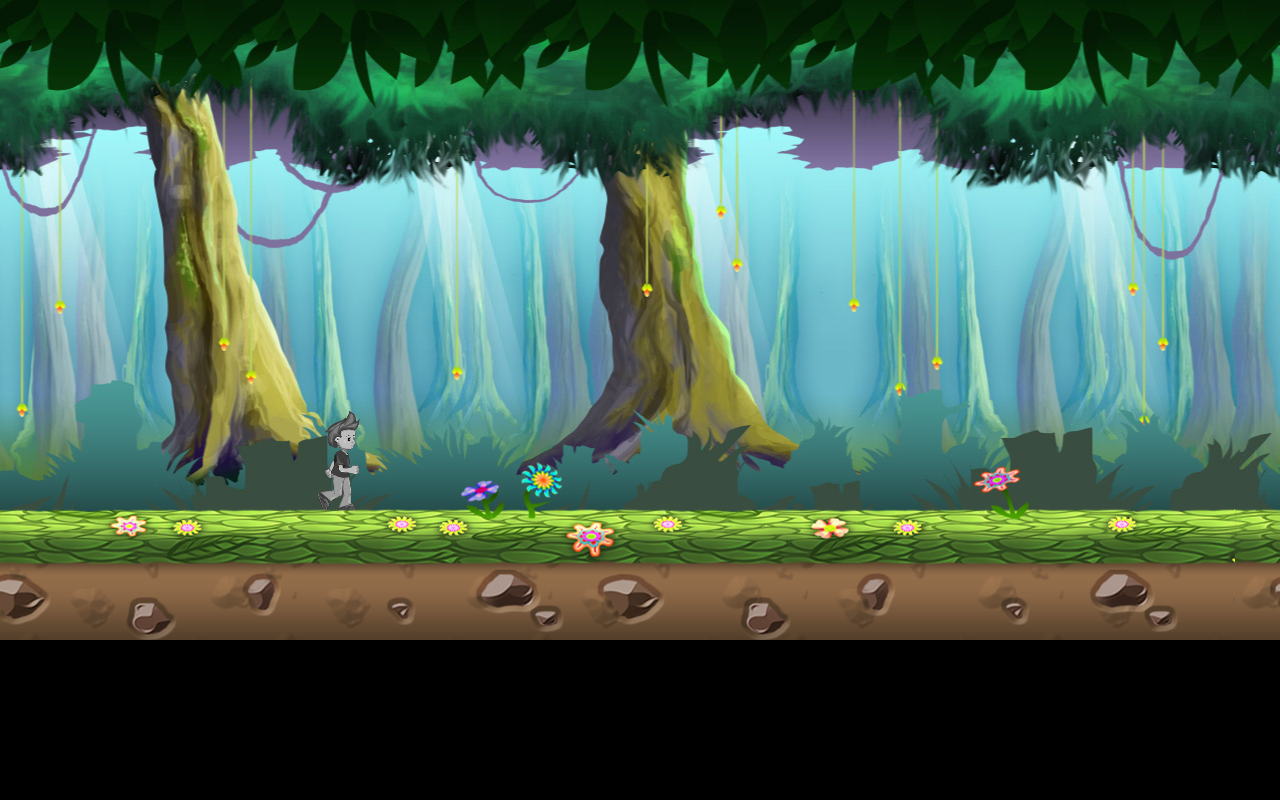
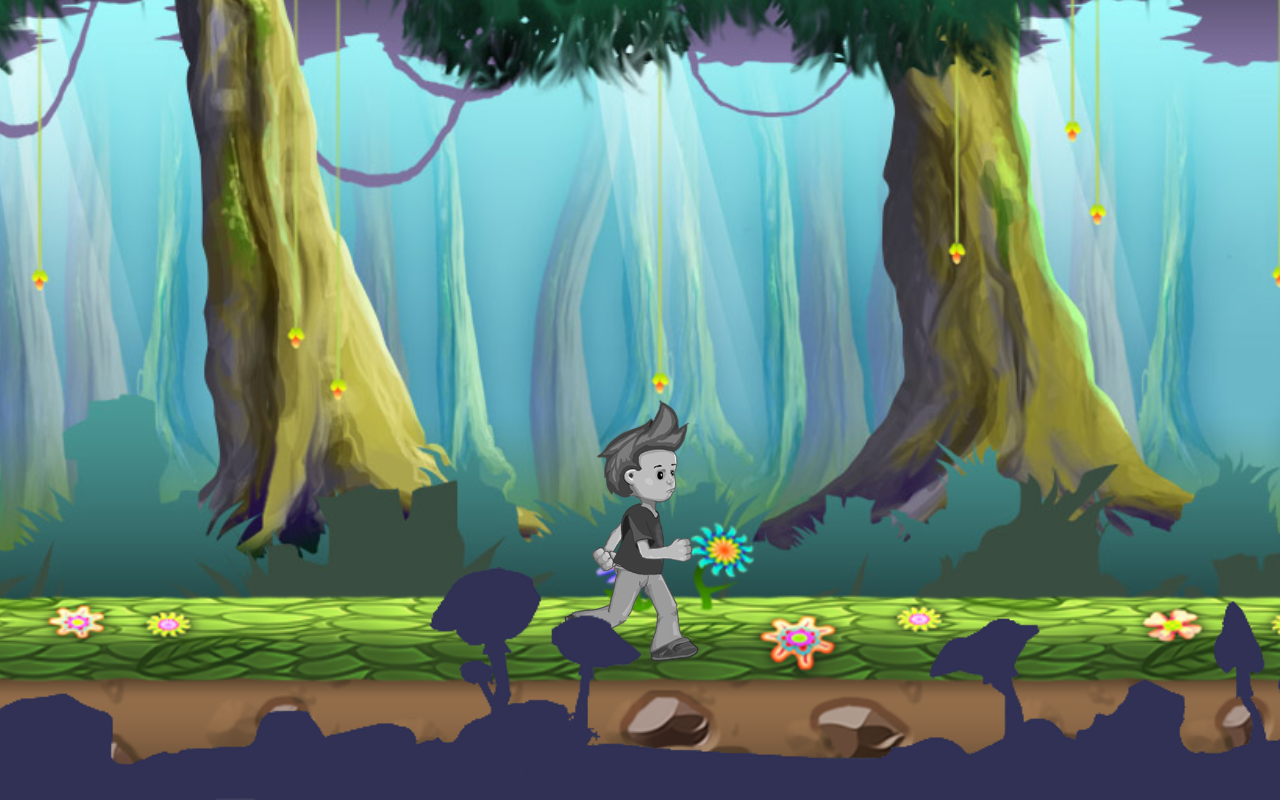
Before and after one commit to konsumer/eden_game, a website: page src/index.html in a window 1280 px wide. Drawn offline with Linux system fonts and the light colour scheme; animation ran at ten frames a second.

Commit message:
better parallax

```diff
--- a/src/index.html
+++ b/src/index.html
@@ -7,6 +7,9 @@
 			margin: 0;
 			padding: 0;
 			background-color: #000;
+			width: 100%;
+			height: 100%;
+			overflow:hidden;
 		}
 	</style>
 
@@ -15,10 +18,43 @@
 </head>
 <body>
 	<script>
-	var assetsToLoader = ["data/spineboy.json", "data/spineboySpineData.json", "data/woods_bg.jpg", "data/ground_fg.png"];
-	loader = new PIXI.AssetLoader(assetsToLoader);
-	loader.onComplete = onAssetsLoaded
-	loader.load();
+
+
+	var ParallaxScene = function(stage, layers, cb){
+		var scenery = this;
+		scenery.position=0;
+		var loader = new PIXI.AssetLoader(layers);
+		scenery.layers = [];
+		scenery.layers2 = [];
+		loader.onComplete = function(){
+			layers.forEach(function(layer, i){
+				scenery.layers[i] = PIXI.Sprite.fromImage(layer);
+				stage.addChild(scenery.layers[i]);
+				scenery.layers2[i] = PIXI.Sprite.fromImage(layer);
+				stage.addChild(scenery.layers2[i]);
+			});
+			cb();
+		}
+		loader.load();
+	}
+
+	ParallaxScene.prototype.update = function(){
+		var scenery = this;
+		scenery.position -= 1;
+		scenery.layers.forEach(function(layer, i){
+			layer.position.x = (scenery.position*(i+1)*2) % layer.width;
+			scenery.layers2[i].position.x = ((scenery.position*(i+1)*2) % layer.width) + layer.width;
+		});
+	}
+
+	ParallaxScene.prototype.resize = function(){
+		var scenery = this;
+		scenery.layers.forEach(function(layer, i){
+			layer.scale.x = layer.scale.y = scenery.layers2[i].scale.x = scenery.layers2[i].scale.y = window.innerHeight / 512;
+			layer.position.y = window.innerHeight - layer.height;
+			scenery.layers2[i].position.y = layer.position.y;
+		});
+	}
 
 	var stage = new PIXI.Stage(0x000000, true);
 	var renderer = new PIXI.autoDetectRenderer(window.innerWidth, window.innerHeight);
@@ -27,73 +63,43 @@
 	renderer.view.style.height = "100%"
 	document.body.appendChild(renderer.view);
 
-	var spineBoy;
+	var loader = new PIXI.AssetLoader(["data/spineboy.json", "data/spineboySpineData.json"]);
+	loader.onComplete = function(){
+		var scenery = new ParallaxScene(stage, [
+			'data/forest/layer3.jpg',
+			'data/forest/layer2.png',
+			'data/forest/layer1.png'
+		], function(){
+			var pixie = new PIXI.Spine("data/spineboySpineData.json");
+			pixie.stateData.setMixByName("walk", "jump", 0.1);
+			pixie.stateData.setMixByName("jump", "walk", 0.8);
+			pixie.state.setAnimationByName("walk", true);
+			stage.addChildAt(pixie, 4);
 
-	var postition = 0;
-	var background;
-	var background2;
+			window.onresize = function(){
+				renderer.resize(window.innerWidth,window.innerHeight);
+				pixie.position.x = window.innerWidth/2;
+				pixie.position.y = window.innerHeight - ((window.innerHeight / 1024) * 180);
+				pixie.scale.x = pixie.scale.y = window.innerHeight / 1024;
+				scenery.resize();
+			}
+			window.onresize();
 
-	function onAssetsLoaded(){
-		background = PIXI.Sprite.fromImage("data/woods_bg.jpg");
-		background2 = PIXI.Sprite.fromImage("data/woods_bg.jpg");
-		stage.addChild(background);
-		stage.addChild(background2);
+			stage.mousedown = stage.touchstart = function(){
+				pixie.state.setAnimationByName("jump", false);
+				pixie.state.addAnimationByName("walk", true);
+			}
+		});
 
-
-		var pixie = new PIXI.Spine("data/spineboySpineData.json");
-		var scale = 0.3;//window.innerHeight / 700;
-		pixie.position.x = 1024/3;
-		pixie.position.y =	512;
-		pixie.scale.x = pixie.scale.y = scale;
-		pixie.stateData.setMixByName("walk", "jump", 0.1);
-		pixie.stateData.setMixByName("jump", "walk", 0.4);
-		pixie.state.setAnimationByName("walk", true);
-
-		stage.addChild(pixie);
-
-
-		foreground = PIXI.Sprite.fromImage("data/ground_fg.png");
-		foreground2 = PIXI.Sprite.fromImage("data/ground_fg.png");
-		stage.addChild(foreground);
-		stage.addChild(foreground2);
-		foreground.position.y = foreground2.position.y = 640 - foreground2.height;
-
-		stage.mousedown = stage.touchstart = function(){
-			pixie.state.setAnimationByName("jump", false);
-			pixie.state.addAnimationByName("walk", true);
+		function animate(){
+		    requestAnimFrame(animate);
+		    scenery.update();
+		    renderer.render(stage);
 		}
 
 		animate();
 	}
-
-	function animate(){
-	    // update scenery layers
-	    postition += 1;
-		background.position.x = -(postition * 0.6);
-		background.position.x %= 1286 * 2;
-
-		if(background.position.x<0)background.position.x += 1286 * 2;
-		background.position.x -= 1286;
-		background2.position.x = -(postition * 0.6) + 1286;
-		background2.position.x %= 1286 * 2;
-
-		if(background2.position.x<0)background2.position.x += 1286 * 2;
-		background2.position.x -= 1286;
-		foreground.position.x = -postition;
-		foreground.position.x %= 1286 * 2;
-
-		if(foreground.position.x<0)foreground.position.x += 1286 * 2;
-		foreground.position.x -= 1286;
-		foreground2.position.x = -postition + 1286;
-		foreground2.position.x %= 1286 * 2;
-
-		if(foreground2.position.x<0)foreground2.position.x += 1286 * 2;
-		foreground2.position.x -= 1286;
-
-	    requestAnimFrame( animate );
-	    renderer.render(stage);
-	}
-
+	loader.load();
 
 	</script>
 
```
Also changed, not shown: src/data/forest/layer1.png (added), src/data/forest/layer2.png (renamed from src/data/ground_fg.png), src/data/forest/layer3.jpg (renamed from src/data/woods_bg.jpg).
